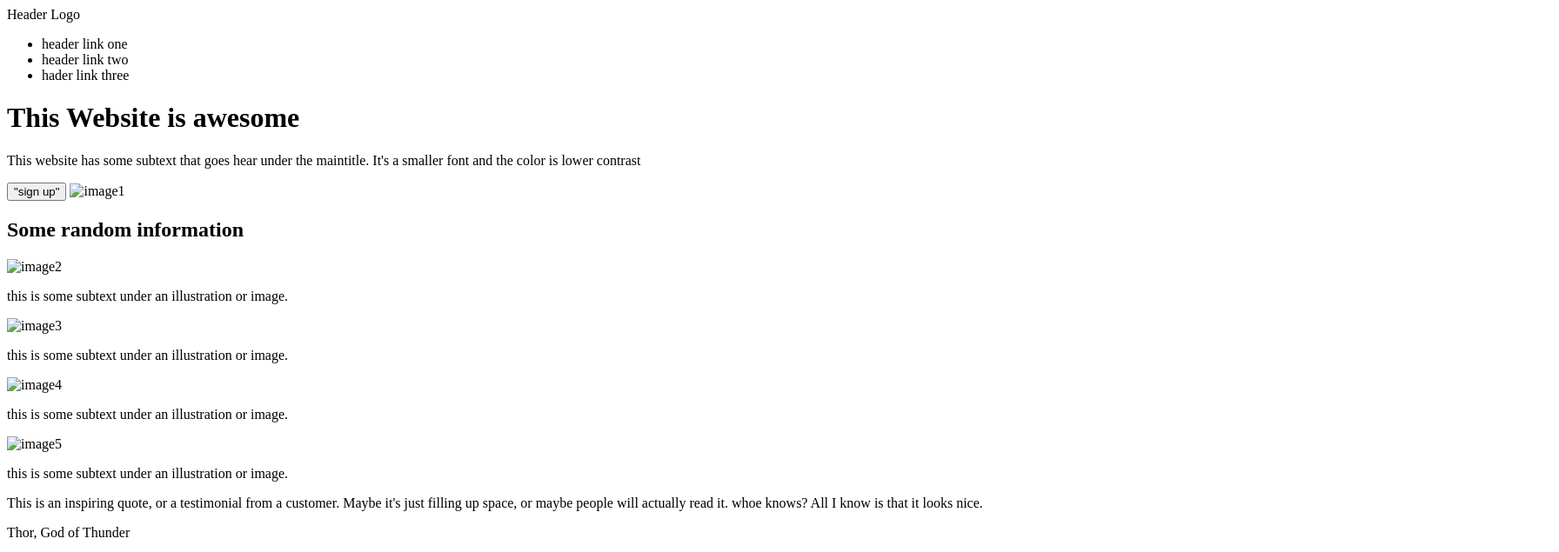
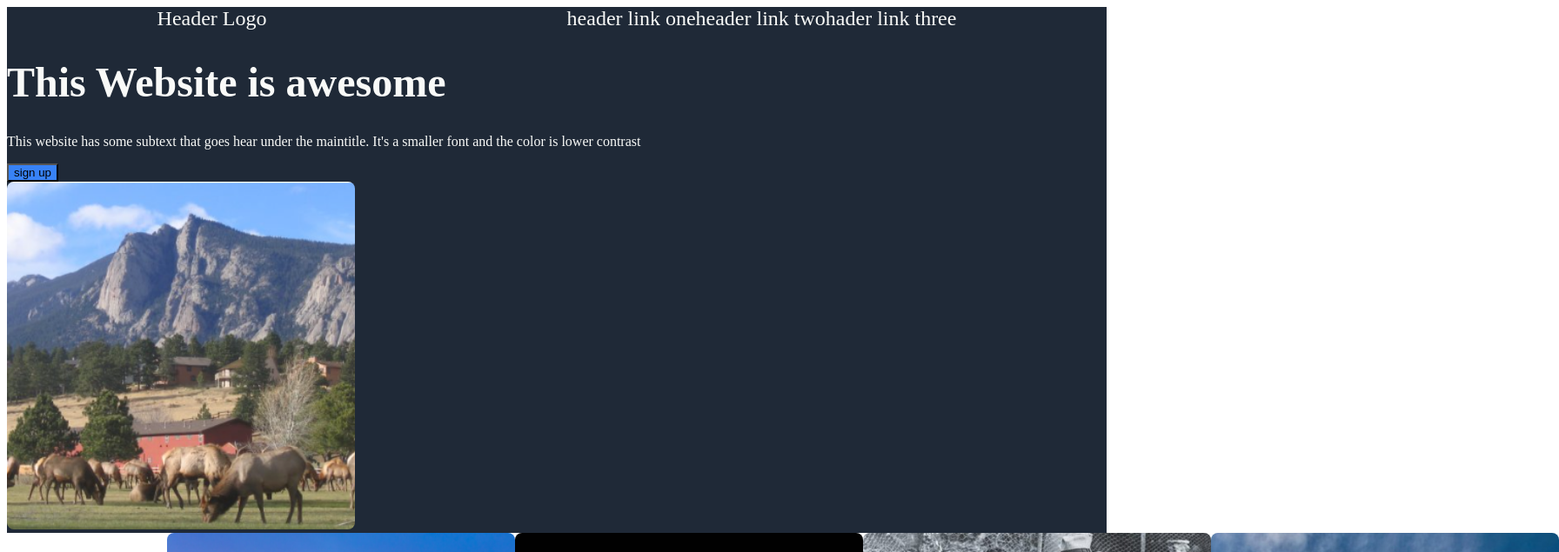
Before and after one commit to MikeyRocks68/landing_page, a plain HTML site: page index.html in a window 1280 px wide. Shown: the top 635 px of the page at 87% size, 1792 px wide, since content can reach past the window. Drawn offline with Linux system fonts and the light colour scheme.

Commit message:
feat:add banner styles, set pic size

```diff
--- a/index.html
+++ b/index.html
@@ -3,6 +3,7 @@
     <head>
         <meta charset="UTF-8">
         <title>Landing Page</title>
+        <link rel="stylesheet" href="styles.css">
     </head>
     <body>
         <div class="header">
@@ -21,9 +22,9 @@
                     It's a smaller font and the color is
                     lower contrast
                 </p>
-                <button>"sign up"</button>
-               <img src="./images/image1.jpg" alt="image1">
+                <button>sign up</button>
             </div>
+            <img src="./images/image1.png" alt="image1">
         </div>
         <div class="body2">
             <h2>Some random information</h2>
@@ -70,5 +71,8 @@
             </div>
             <button>Sign up</button>
         </div>
+        <div class="footer">
+            Copyright @ The Odin Project 2021
+        </div>
     </body>
 </html>
--- /dev/null
+++ b/styles.css
@@ -0,0 +1,54 @@
+body {
+    display:flex;
+    flex-direction:column;
+}
+
+.header {
+    display:flex;
+    justify-content: space-around;
+    font-size:24px;
+    color: #F9FAF8;
+}
+.header, .body1, .footer {
+    background-color: #1F2937;
+    color:#F9FAF8;
+}
+
+.left > h1 {
+    font-size: 48px;
+    font: weight 800px;;
+    color: #F9FAF8;
+}
+.left > p {
+    font: size 18px;
+    color:#F9FAF8;
+}
+
+ul {
+    display:flex;
+    list-style-type: none;
+    padding:0px;
+    margin:0px;
+}
+
+button {
+    background-color: #3882f6;
+}
+
+.body2 > h2 {
+    font-size:36px;
+    font-weight:900;
+    color:#1F2937;
+}
+
+.body2 {
+    display:flex;
+}
+
+img {
+    border-radius:8px;
+    width:400px;
+    height:400px;
+    object-fit:cover;
+
+}
```
Also changed, not shown: images/image1.png (added), images/image2.png (added), images/image3.png (added), images/image4.png (added), images/image5.png (added).
